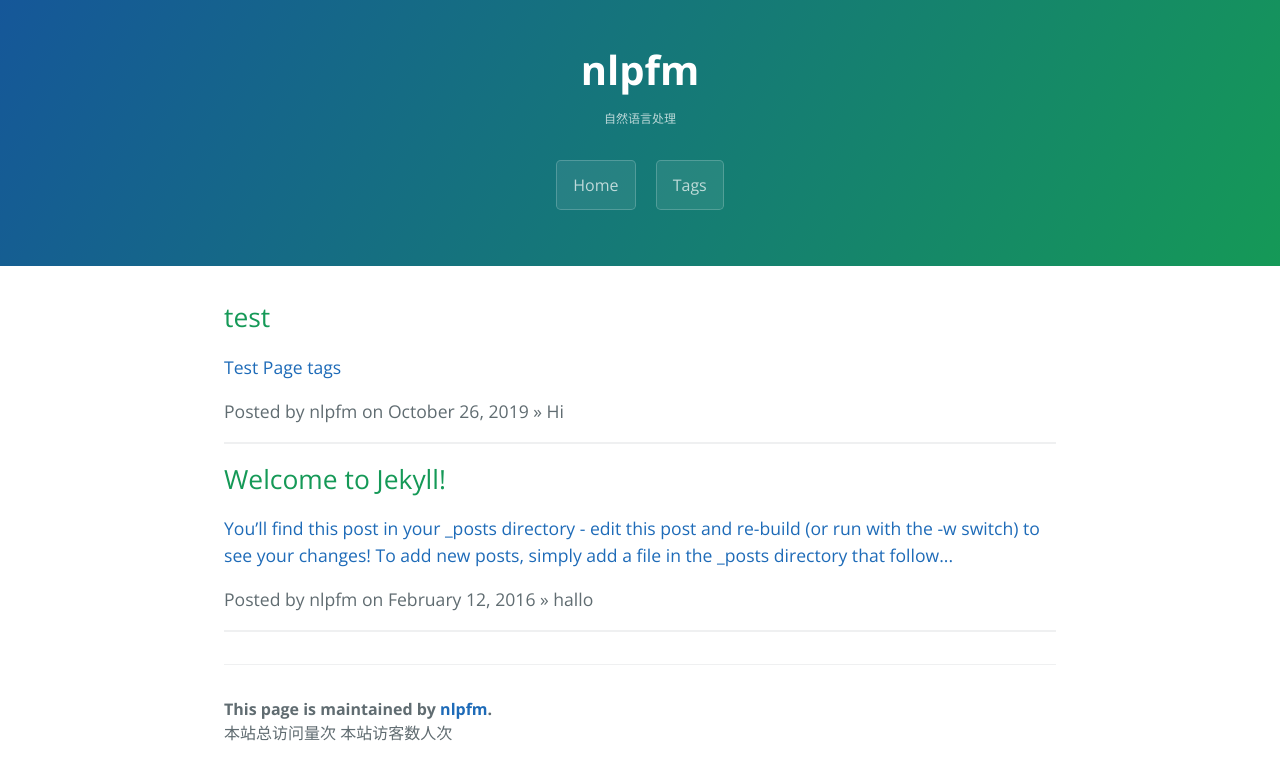
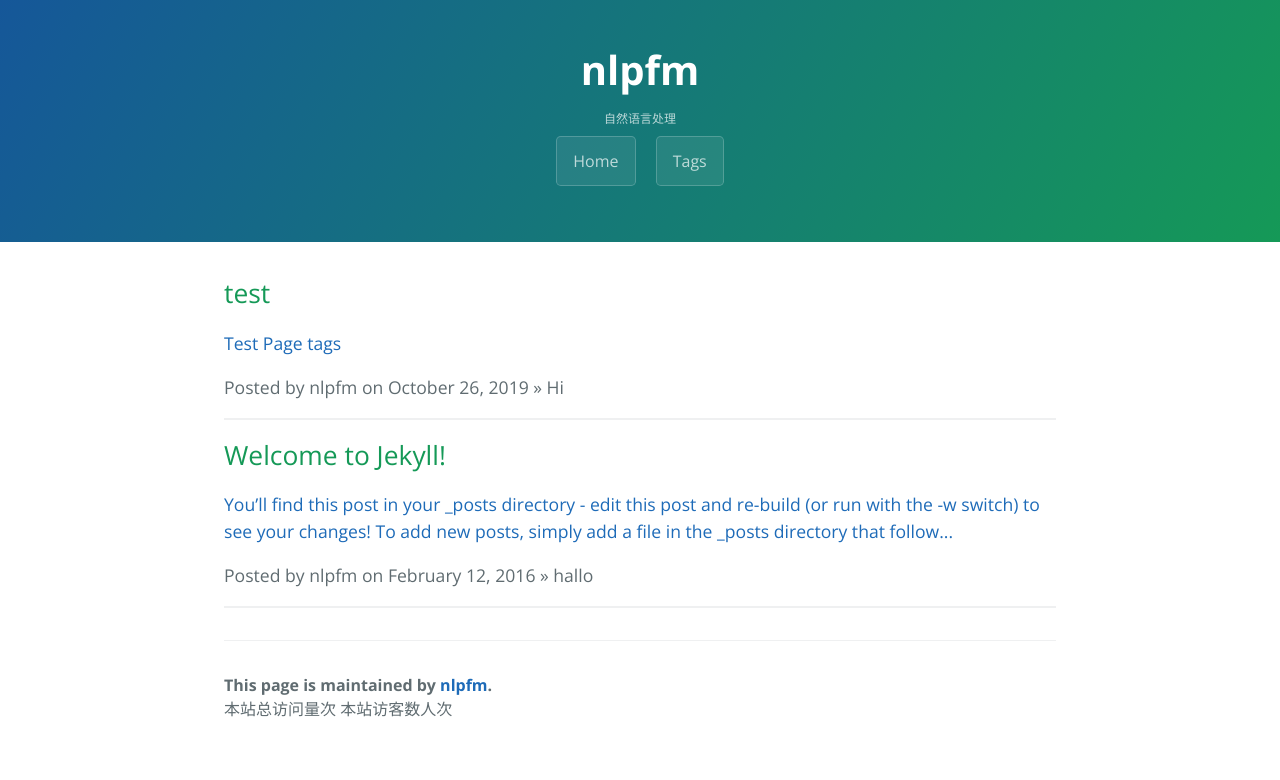
Before and after one commit to nlpfm/nlpfm.github.io, a Jekyll site: the page built from index.html, in a window 1280 px wide. Shown: the top 780 px of the page. Built offline with Jekyll 4.4.1, drawn with Linux system fonts in a browser that asks for light colours; the list of posts is cut into pages by our own code; comment, search, counter and statistics services are not loaded.

Commit message:
Update cayman.css

```diff
--- a/css/cayman.css
+++ b/css/cayman.css
@@ -164,7 +164,7 @@ a:hover { text-decoration: underline; }
 @media screen and (min-width: 21em) and (max-width: 32em) { .project-name { font-size: 1.75rem; } }
 @media screen and (max-width: 21em) { .project-name { font-size: 1.25rem; } }
 
-.project-tagline { margin-bottom: 2rem; font-weight: normal; opacity: 0.7; }
+.project-tagline { margin-bottom: 0.5rem; font-weight: normal; opacity: 0.7; }
 @media screen and (min-width: 32em) { .project-tagline { font-size: 0.75rem; } }
 @media screen and (min-width: 21em) and (max-width: 32em) { .project-tagline { font-size: 0.5rem; } }
 @media screen and (max-width: 21em) { .project-tagline { font-size: 0.25rem; } }
```
